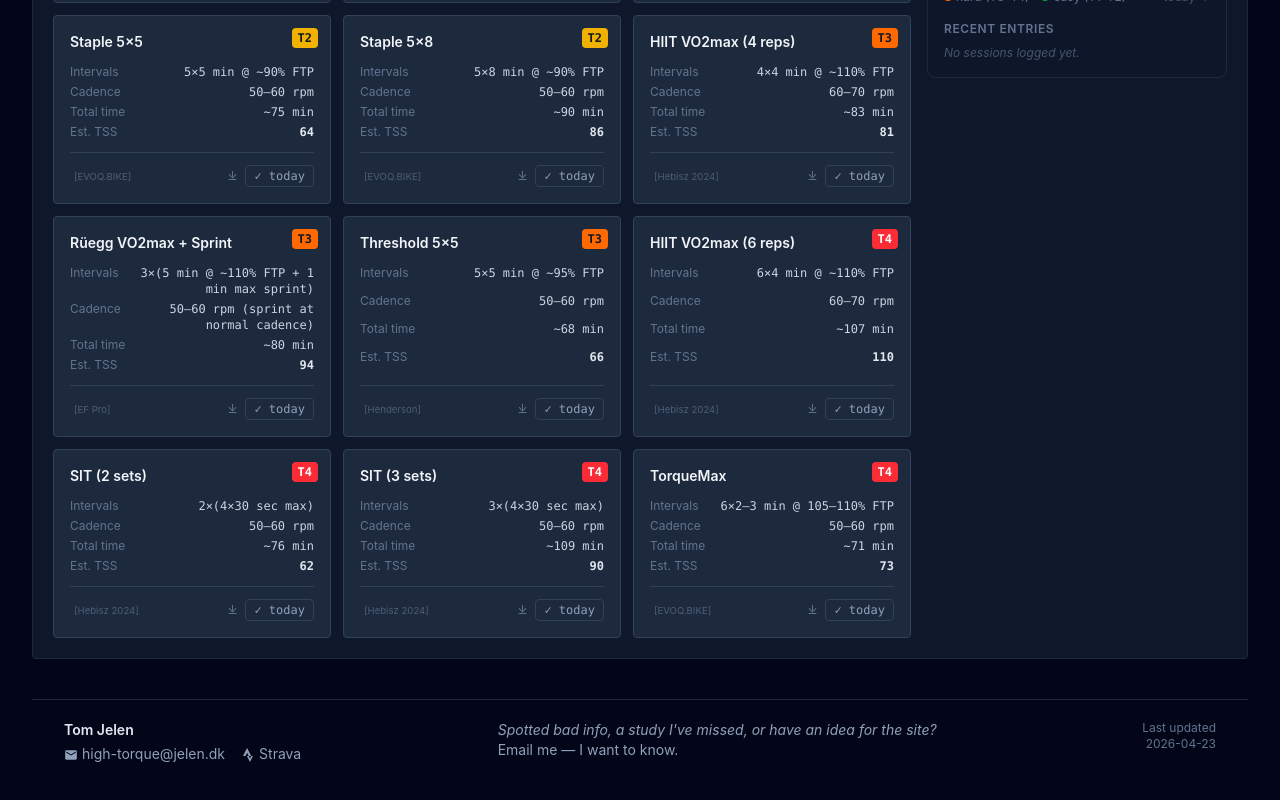
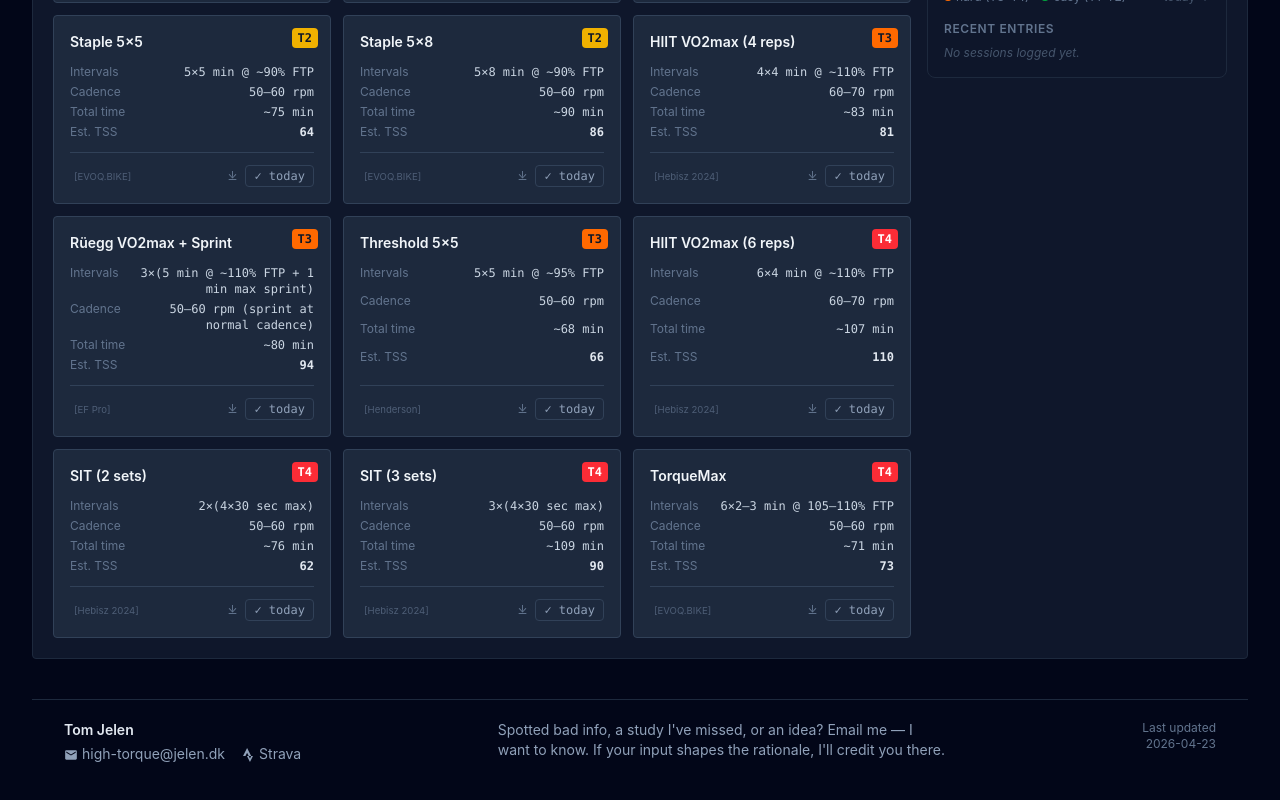
Before and after one commit to tomjelen/high-torque-training, a React (Vite) app in the folder site/: page / in a window 1280 px wide. Shown: the part 1444-2244 px from the top of the page. Built offline with nearby package versions, Linux system fonts and the light colour scheme.

Commit message:
Update the footer with a better callout for external inputs

```diff
--- a/site/src/components/Footer.tsx
+++ b/site/src/components/Footer.tsx
@@ -48,8 +48,8 @@ export default function Footer({ lastUpdated }: FooterProps) {
         </div>
 
         <p className="text-slate-400 text-sm m-0 flex-1 max-w-md">
-          <em>Spotted bad info, a study I've missed, or have an idea for the site?</em>{' '}
-          Email me — I want to know.
+          Spotted bad info, a study I've missed, or an idea? Email me — I want to know.
+          If your input shapes the rationale, I'll credit you there.
         </p>
 
         <div className="text-slate-500 text-xs text-right whitespace-nowrap">
```
